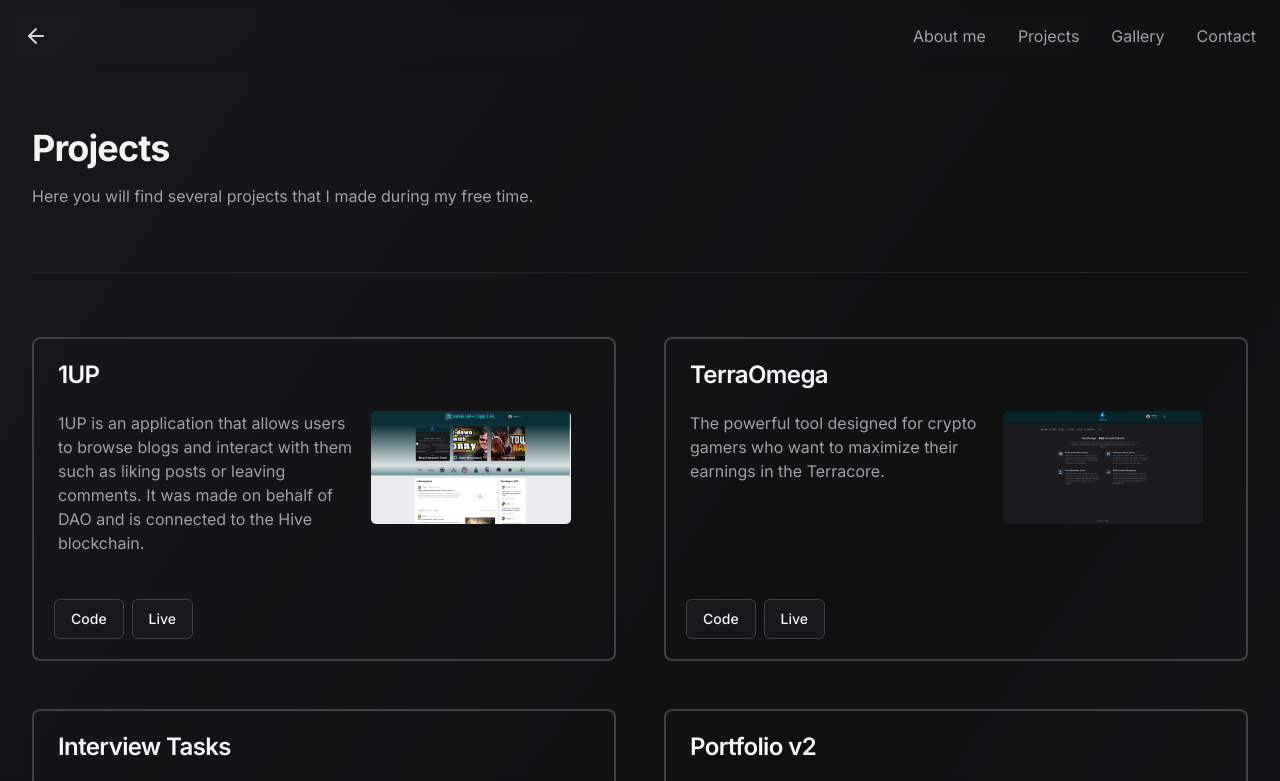
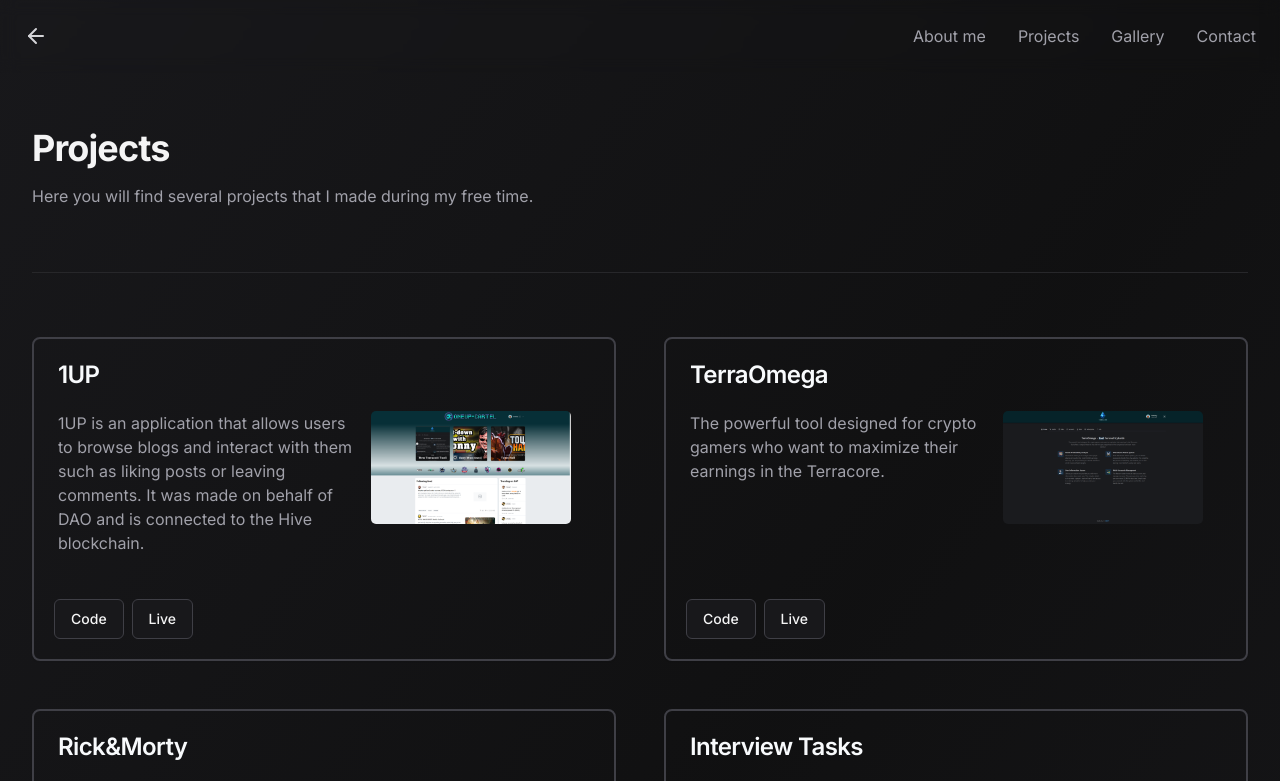
Before and after one commit to kicky1/portfolio, a Next.js app: page /projects in a window 1280 px wide. Shown: the top 781 px of the page. Built offline with nearby package versions, Linux system fonts and the light colour scheme; no server answers; what tailwindcss-debug-screens would draw is missing.

Commit message:
feat: add project and technology

```diff
--- a/app/components/skillsTable.tsx
+++ b/app/components/skillsTable.tsx
@@ -28,6 +28,7 @@ import {
     Firebase,
     Tailwindcss,
     Mui,
+    Graphql,
 } from '@styled-icons/simple-icons';
 import { cloneElement } from "react";
 
@@ -48,6 +49,7 @@ export const SkillsTable = () => {
         { name: "MongoDB", icon: <Mongodb />, color: "#4DB33D" },
         { name: "Supabase", icon: <Supabase />, color: "#4DB33D" },
         { name: "Firebase", icon: <Firebase />, color: "#f0db4f" },
+        { name: "GraphQL", icon: <Graphql />, color: "#B82357" },
         { name: "AWS", icon: <Aws/>, color: "#FF9900" },
         { name: "Docker", icon: <Docker />, color: "#0db7ed" },
         { name: "Sass", icon: <Sass />, color: "#B82357" },
--- a/app/projects/page.tsx
+++ b/app/projects/page.tsx
@@ -7,6 +7,7 @@ import terraomega from '../../images/terraomega.png';
 import commenterimg from '../../images/commenterimg.png';
 import omeup from '../../images/1up.png';
 import interviewtasks from '../../images/interviewtasks.png';
+import { title } from "process";
 
 const { v4: uuidv4 } = require('uuid');
 
@@ -15,6 +16,7 @@ export default async function ProjectsPage() {
 	const data = [
 		{title:'1UP', web:'https://oneup-pi.vercel.app/', image:omeup.src, badge:[{name: 'Nextjs 13'},{name: 'Typescript'}, {name: 'Zustand'}, {name: 'Mantine'}, {name: 'TanStack'}, {name: 'Supabase'}], github:'https://github.com/Cartel-1UP/1UP-website',  description:'1UP is an application that allows users to browse blogs and interact with them such as liking posts or leaving comments. It was made on behalf of DAO and is connected to the Hive blockchain.'},
 		{title:'TerraOmega', web:'https://terra-omega.vercel.app/', image:terraomega.src,  badge:[{name: 'Next.js 13'},{name: 'Typescript'}, {name: 'Zustand'}, {name: 'Mantine'}, {name: 'TanStack'}, {name: 'Supabase'}], github:'https://github.com/kicky1/terra_bot', description:`The powerful tool designed for crypto gamers who want to maximize their earnings in the Terracore.`},
+		{title: 'Rick&Morty', web:'https://wiki-rickmorty.vercel.app/', badge:[{name: 'Next.js 14'}, {name: 'GraphQL'}, {name: 'TanStack'}, {name: 'shadcn'}], github: 'https://github.com/kicky1/rickmorty-wiki', description: 'Rick and Morty Wiki is an application that allows you to browse and search for characters from the Rick and Morty series. It was made to showcase usage of GraphQL`s API.'},
 		{title:'Interview Tasks', web:'https://interviewtasks.vercel.app/', image:interviewtasks.src, badge:[{name: 'Nextjs 13'},{name: 'Typescript'},{name: 'JavaScript'}, ], github:'https://github.com/kicky1/interview',  description:'Interview Tasks is a web application with a collection of tasks which can be asked during the interview. It was made to help people prepare for the interview.'},
 		{title:'Portfolio v2', image:portfoliov2.src, badge:[{name: 'Next.js 13'},{name: 'Typesciprt'}, {name: 'Shadcn'}],  github:'https://github.com/kicky1/portfolio', description:'Portfolio v2 is the page you are currently looking at. It was made to present my person in a simple and clear way.'},
 		{title:'Commenter', image:commenterimg.src, badge:[{name: 'Next 13'},{name: 'Typescript'}, {name: 'Zustand'}, {name: 'Mantine'}, {name: 'TanStack'}, {name: 'Emotion'}, {name: 'Firebase'}], github:'https://github.com/kicky1/Commenter', description:'Commenter is a simple web application that allows users to leave comments.'},
```
Also changed, not shown: images/portfolio.jpg (deleted).
